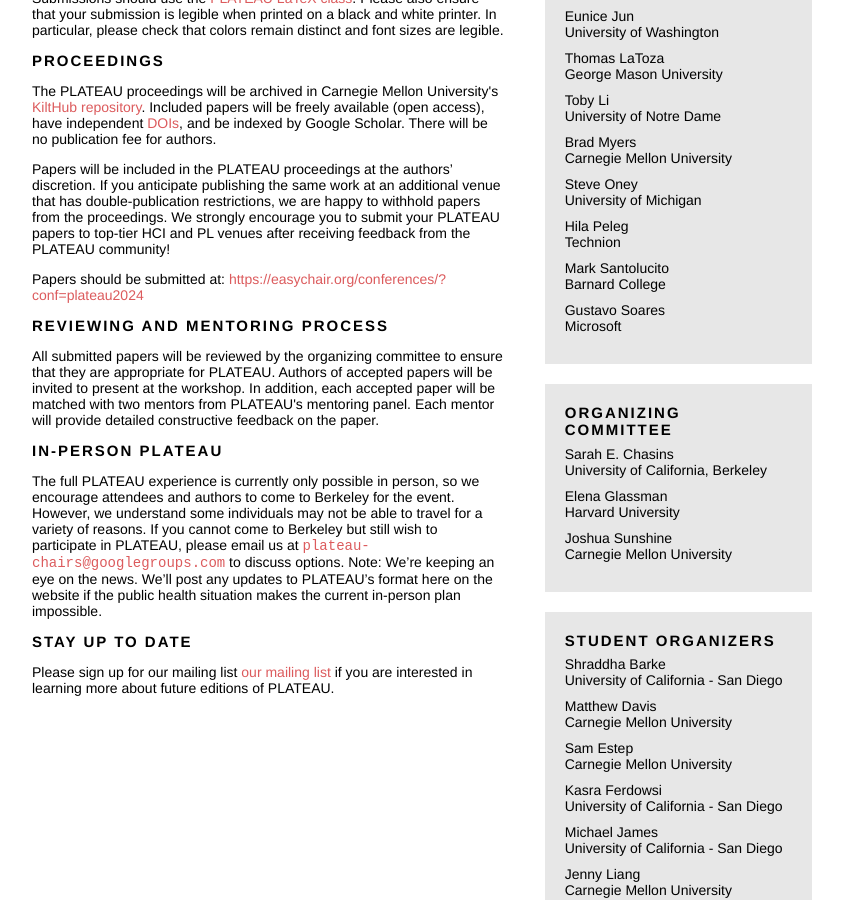
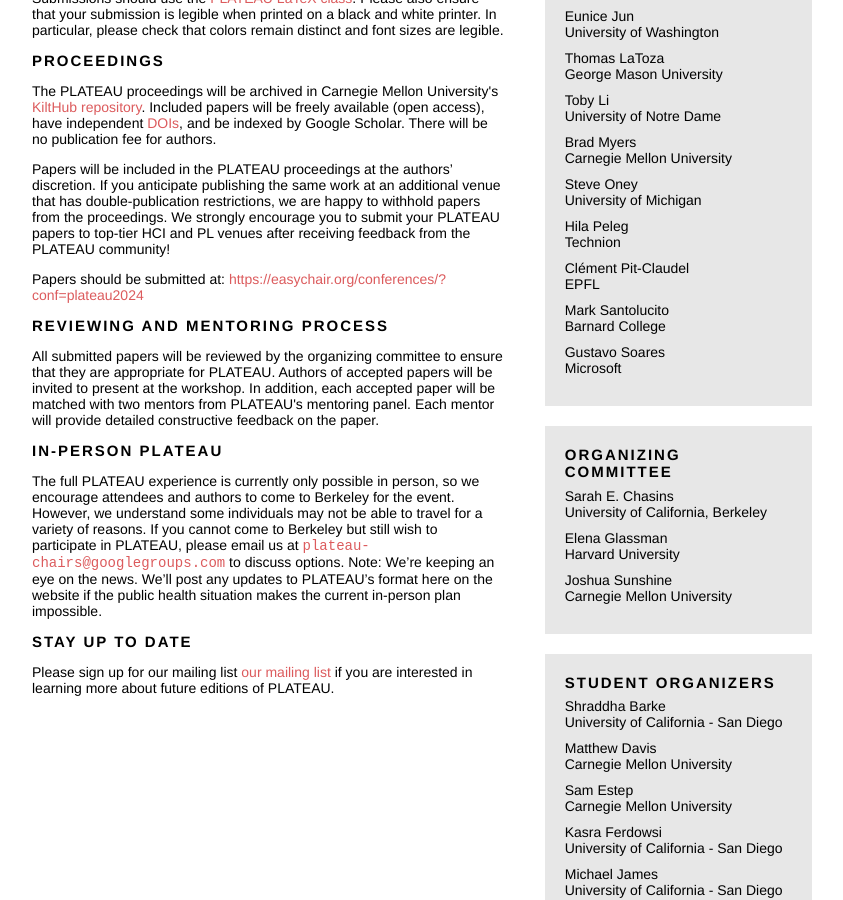
Before and after one commit to plateau-workshop/plateau-2024, a Jekyll site: the page built from index.html, in a window 1280 px wide and 900 px high, scrolled down 1083 px. Shown: the whole window, without its empty margins (218-1061 px from the left). Built offline with Jekyll 4.4.1, drawn with Linux system fonts in a browser that asks for light colours.

Commit message:
Added additional mentor.

```diff
--- a/_config.yml
+++ b/_config.yml
@@ -79,12 +79,12 @@
     affiliation: University of Michigan
   - name: Hila Peleg
     affiliation: Technion
+  - name: Clément Pit-Claudel
+    affiliation: EPFL
   - name: Mark Santolucito
     affiliation: Barnard College
   - name: Gustavo Soares
     affiliation: Microsoft
-
-
 
 # build settings
 exclude: ["readme.md"]
```
Also changed, not shown: 4 other files.
